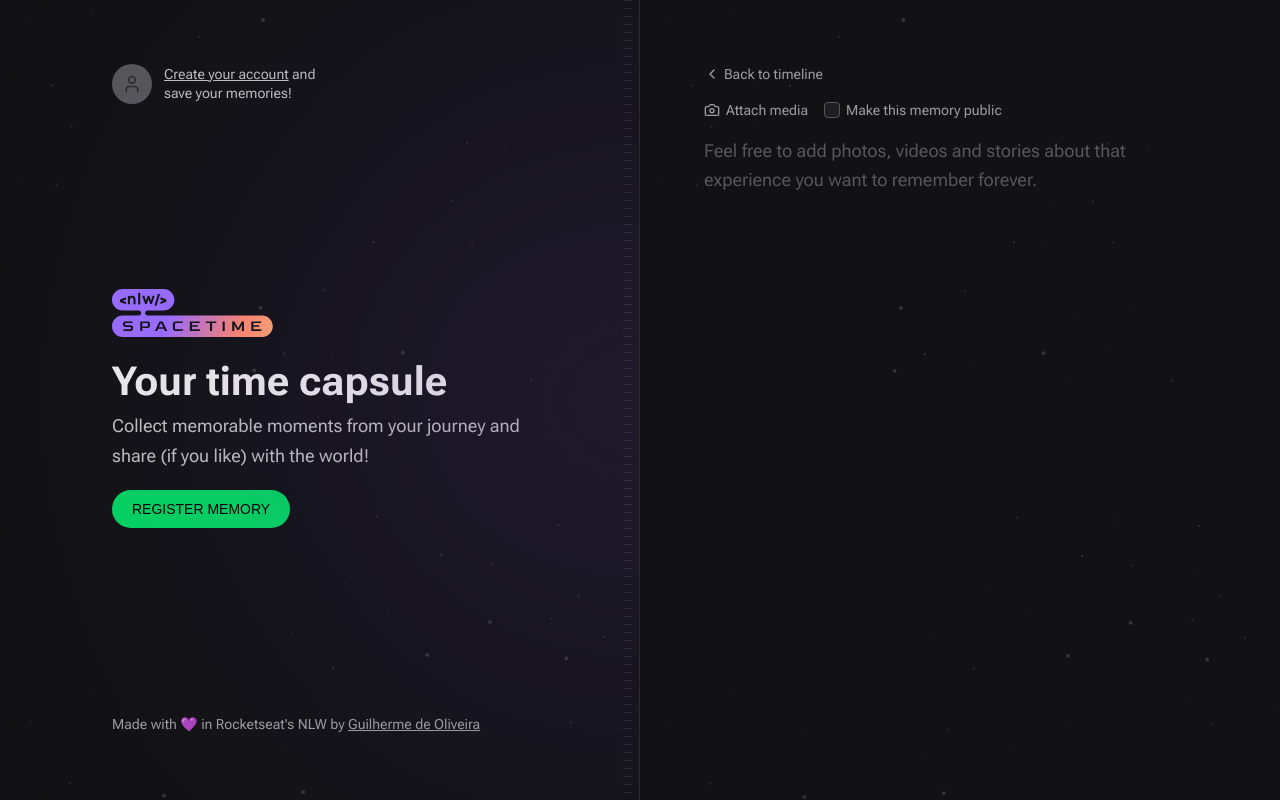
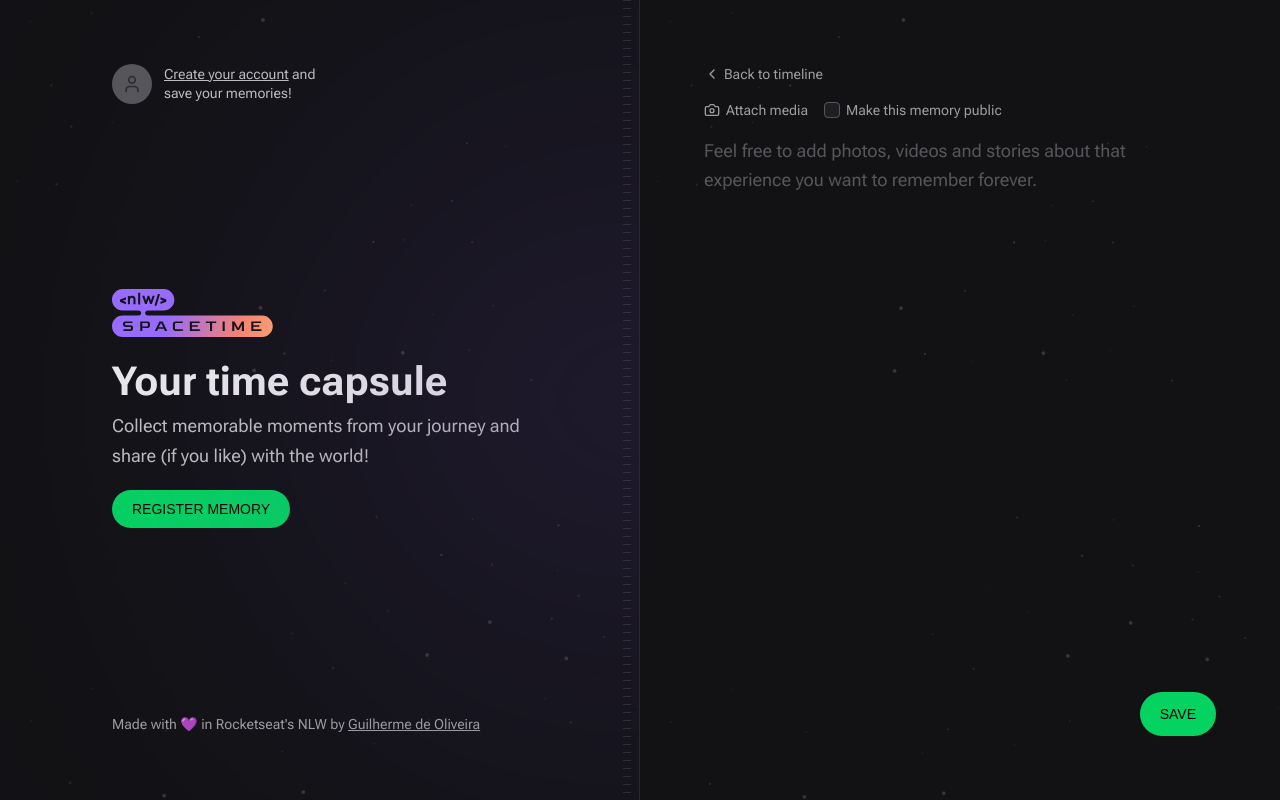
Before and after one commit to guizioliveira/nlw-spacetime, a Next.js app in the folder web/: page /memories/new in a window 1280 px wide. Built offline with nearby package versions, Linux system fonts and the light colour scheme; no server answers; a web font is replaced by a local one.

Commit message:
feat: adding memories form to db

```diff
--- a/web/package.json
+++ b/web/package.json
@@ -16,6 +16,7 @@
     "axios": "^1.4.0",
     "eslint": "8.40.0",
     "eslint-config-next": "13.4.2",
+    "js-cookie": "^3.0.5",
     "jwt-decode": "^3.1.2",
     "lucide-react": "^0.216.0",
     "next": "13.4.2",
@@ -28,6 +29,7 @@
   "devDependencies": {
     "@rocketseat/eslint-config": "^1.2.0",
     "@tailwindcss/forms": "^0.5.3",
+    "@types/js-cookie": "^3.0.3",
     "prettier-plugin-tailwindcss": "^0.3.0"
   }
 }
--- a/web/src/app/memories/new/page.tsx
+++ b/web/src/app/memories/new/page.tsx
@@ -1,6 +1,7 @@
-import { Camera, ChevronLeft } from 'lucide-react'
+import React from 'react'
 import Link from 'next/link'
-import React from 'react'
+import { ChevronLeft } from 'lucide-react'
+import { NewMemoryForm } from '@/components/NewMemoryForm'
 
 export default function NewMemory() {
   return (
@@ -13,40 +14,7 @@
         Back to timeline
       </Link>
 
-      <form className="flex flex-1 flex-col gap-2">
-        <div className="flex items-center gap-4">
-          <label
-            htmlFor="media"
-            className="flex cursor-pointer items-center gap-1.5 whitespace-nowrap text-sm text-gray-200 transition-colors hover:text-gray-100"
-          >
-            <Camera className="h-4 w-4" />
-            Attach media
-          </label>
-          <label
-            htmlFor="isPublic"
-            className="flex items-center gap-1.5 text-sm text-gray-200 transition-colors hover:text-gray-100"
-          >
-            <input
-              type="checkbox"
-              name="isPublic"
-              id="isPublic"
-              value="true"
-              className="h-4 w-4 rounded border-gray-400 bg-gray-700 text-purple-500 focus:outline-none focus:ring-0 focus:ring-offset-0"
-            />
-            Make this memory public
-          </label>
-        </div>
-
-        <input type="file" id="media" className="invisible  h-0 w-0" />
-
-        <textarea
-          name="content"
-          id="content"
-          spellCheck={false}
-          className="w-full flex-1 resize-none rounded border-0 bg-transparent p-0 text-lg leading-relaxed text-gray-100 placeholder:text-gray-400 focus:ring-0"
-          placeholder="Feel free to add photos, videos and stories about that experience you want to remember forever."
-        />
-      </form>
+      <NewMemoryForm />
     </div>
   )
 }
--- /dev/null
+++ b/web/src/components/MediaPicker.tsx
@@ -0,0 +1,38 @@
+'use client'
+
+import React, { ChangeEvent, useState } from 'react'
+
+export function MediaPicker() {
+  const [preview, setPreview] = useState<string | null>(null)
+
+  function onFileSelected(event: ChangeEvent<HTMLInputElement>) {
+    const { files } = event.target
+
+    if (!files) {
+      return
+    }
+
+    const previewURL = URL.createObjectURL(files[0])
+    setPreview(previewURL)
+  }
+
+  return (
+    <>
+      <input
+        onChange={onFileSelected}
+        name="coverUrl"
+        type="file"
+        id="media"
+        accept="image/*"
+        className="invisible  h-0 w-0"
+      />
+      {preview && (
+        // eslint-disable-next-line
+          <img
+          src={preview}
+          className="aspect-video w-full rounded-lg object-cover"
+        />
+      )}
+    </>
+  )
+}
--- /dev/null
+++ b/web/src/components/NewMemoryForm.tsx
@@ -0,0 +1,92 @@
+'use client'
+
+import React, { FormEvent } from 'react'
+import { MediaPicker } from './MediaPicker'
+import { api } from '@/lib/api'
+import Cookie from 'js-cookie'
+import { Camera } from 'lucide-react'
+import { useRouter } from 'next/navigation'
+
+export function NewMemoryForm() {
+  const router = useRouter()
+
+  async function handleCreateMemory(event: FormEvent<HTMLFormElement>) {
+    event.preventDefault()
+
+    const formData = new FormData(event.currentTarget)
+
+    const fileToUpload = formData.get('coverUrl')
+
+    let coverUrl = ''
+
+    if (fileToUpload) {
+      const uploadFormData = new FormData()
+      uploadFormData.set('file', fileToUpload)
+
+      const uploadResponse = await api.post('/upload', uploadFormData)
+
+      coverUrl = uploadResponse.data.fileUrl
+    }
+
+    const token = Cookie.get('token')
+
+    await api.post(
+      '/memories',
+      {
+        coverUrl,
+        content: formData.get('content'),
+        isPublic: formData.get('isPublic'),
+      },
+      {
+        headers: {
+          Authorization: `Bearer ${token}`,
+        },
+      },
+    )
+    router.push('/')
+  }
+
+  return (
+    <form onSubmit={handleCreateMemory} className="flex flex-1 flex-col gap-2">
+      <div className="flex items-center gap-4">
+        <label
+          htmlFor="media"
+          className="flex cursor-pointer items-center gap-1.5 whitespace-nowrap text-sm text-gray-200 transition-colors hover:text-gray-100"
+        >
+          <Camera className="h-4 w-4" />
+          Attach media
+        </label>
+        <label
+          htmlFor="isPublic"
+          className="flex items-center gap-1.5 text-sm text-gray-200 transition-colors hover:text-gray-100"
+        >
+          <input
+            type="checkbox"
+            name="isPublic"
+            id="isPublic"
+            value="true"
+            className="h-4 w-4 rounded border-gray-400 bg-gray-700 text-purple-500 focus:outline-none focus:ring-0 focus:ring-offset-0"
+          />
+          Make this memory public
+        </label>
+      </div>
+
+      <MediaPicker />
+
+      <textarea
+        name="content"
+        id="content"
+        spellCheck={false}
+        className="w-full flex-1 resize-none rounded border-0 bg-transparent p-0 text-lg leading-relaxed text-gray-100 placeholder:text-gray-400 focus:ring-0"
+        placeholder="Feel free to add photos, videos and stories about that experience you want to remember forever."
+      />
+
+      <button
+        type="submit"
+        className="items-center self-end rounded-full bg-green-500 px-5 py-3 font-alt text-sm uppercase text-black transition-colors hover:bg-green-700"
+      >
+        Save
+      </button>
+    </form>
+  )
+}
```
Also changed, not shown: 2 other files (tests, documents, lock files or other folders).
